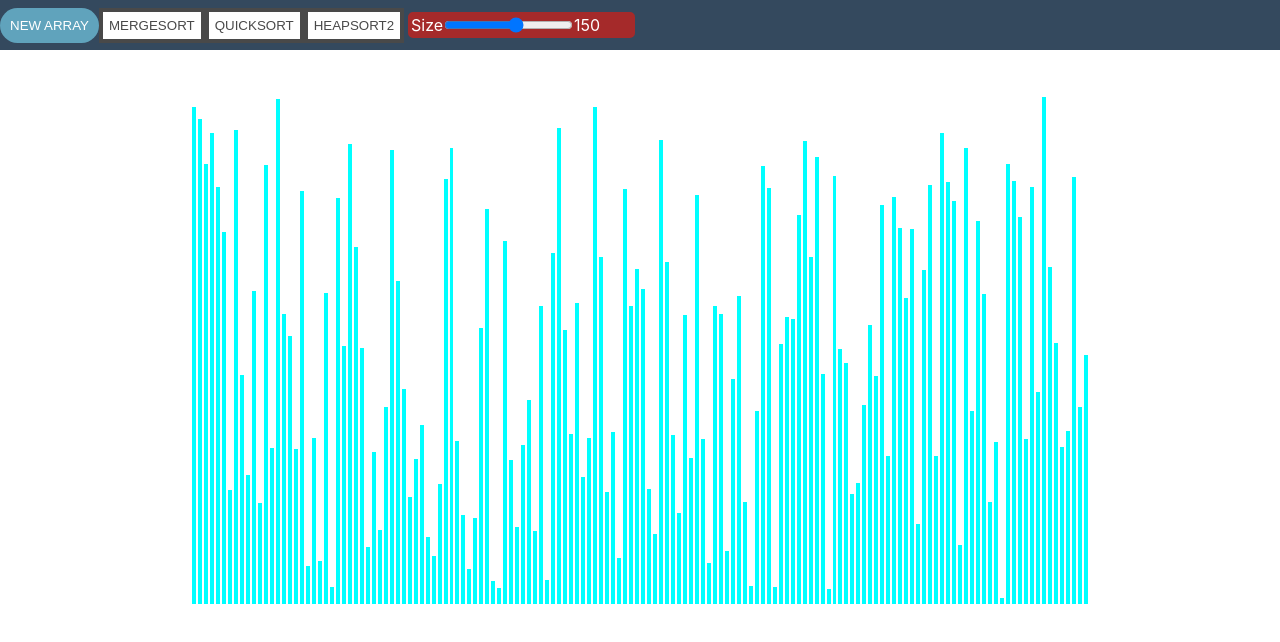
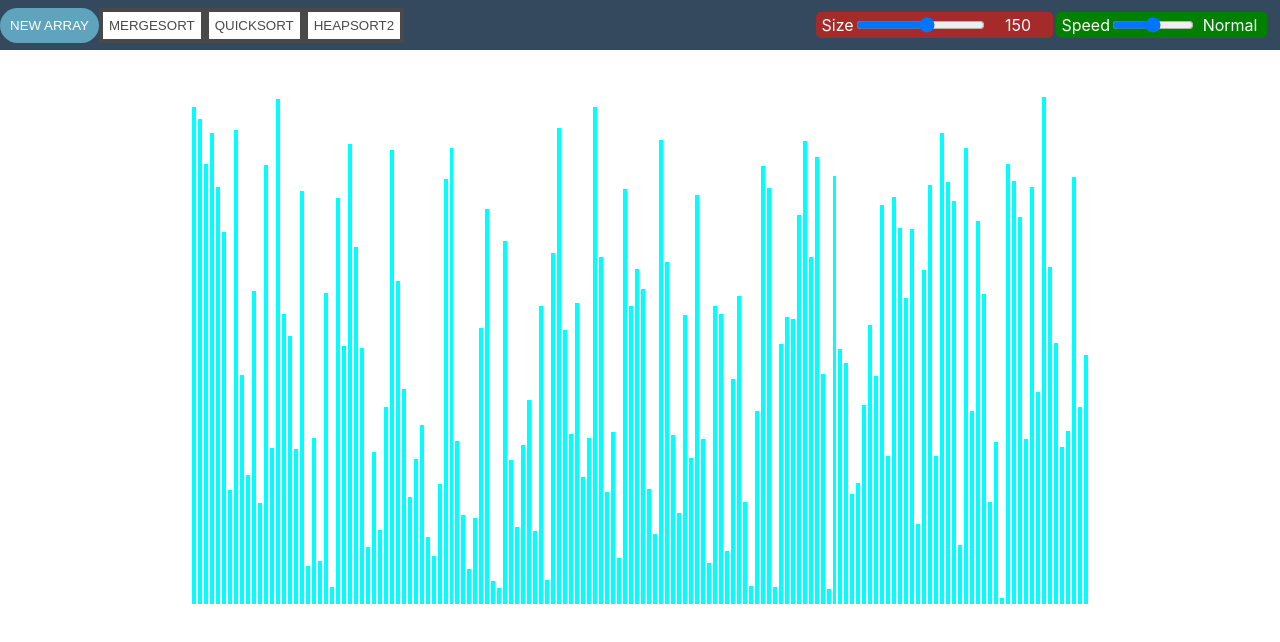
Before and after one commit to ichang1/sorting-visualizer, a React (Create React App) app in the folder sorting-visualizer/: page / in a window 1280 px wide. Shown: the top 642 px of the page. Built offline with nearby package versions, Linux system fonts and the light colour scheme.

Commit message:
made speed range

```diff
--- a/sorting-visualizer/src/SortingVisualizer/SortingVisualizer.js
+++ b/sorting-visualizer/src/SortingVisualizer/SortingVisualizer.js
@@ -15,7 +15,7 @@ const SortingVisualizer = () => {
 
   const [array, setArray] = useState([]);
   const [size, setSize] = useState(150);
-  const [speed, setSpeed] = useState(3);
+  const [speed, setSpeed] = useState(6);
   const [barWidth, setBarWidth] = useState(0.3466666);
 
   const barRefs = useRef([]);
@@ -35,6 +35,21 @@ const SortingVisualizer = () => {
     //change bar width
     const barWidth = sizeToBarWidth(n);
     setBarWidth(barWidth);
+  };
+
+  const sizeToSpeeds = () => {
+    //3 levels for speed
+    //slow, normal, fast
+    //scale speeds depending on size
+    //slow: 2, normal: 1, fast: 0
+
+    //slope is the speed for fast
+    // const slope = -(28 / 230) * size + 7460 / 230;
+    const slope = 500 / size;
+    const speed = (level) => {
+      return slope * level + slope;
+    };
+    return { slow: speed(2), normal: speed(1), fast: speed(0) };
   };
 
   const getRandomIntFromRange = (min, max) => {
@@ -155,7 +170,7 @@ const SortingVisualizer = () => {
         size={size}
         changeSize={changeSize}
         setSpeed={setSpeed}
-        speed={speed}
+        sizeToSpeeds={sizeToSpeeds}
       ></ToolBar>
       <div className="array-container">
         {array.map((val, idx) => (
--- a/sorting-visualizer/src/ToolBar/ToolBar.css
+++ b/sorting-visualizer/src/ToolBar/ToolBar.css
@@ -53,24 +53,56 @@
   transition: all 0.4s ease 0s;
 }
 
-#array-size {
-  color: white;
-  margin-left: -0.5%;
-  text-align: center;
-}
-
 #size-range-container {
-  margin-left: 0.3%;
+  margin-left: auto;
+  margin-right: 0%;
   border: 3px solid;
   border-radius: 5px;
   border-color: brown;
   background-color: brown;
   display: flex;
   text-align: center;
-  width: 17.3%;
+  width: 18%;
 }
 
 #size-range-title {
   color: white;
-  margin-right: -0.5%;
+  margin-left: 1%;
+  margin-right: 0%;
 }
+
+#array-size {
+  color: white;
+  margin-left: auto;
+  margin-right: auto;
+  text-align: center;
+}
+
+#speed-range-container {
+  margin-left: 0.3%;
+  margin-right: 1%;
+  border: 3px solid;
+  border-radius: 5px;
+  border-color: green;
+  background-color: green;
+  display: flex;
+  text-align: center;
+  width: 16%;
+}
+
+#speed-range-title {
+  color: white;
+  margin-left: 1%;
+  margin-right: 0%;
+}
+
+#change-speed {
+  width: 40%;
+}
+
+#speed-label {
+  color: white;
+  margin-left: auto;
+  margin-right: auto;
+  text-align: center;
+}
--- a/sorting-visualizer/src/ToolBar/ToolBar.js
+++ b/sorting-visualizer/src/ToolBar/ToolBar.js
@@ -8,21 +8,38 @@ const ToolBar = ({
   heapSort,
   size,
   changeSize,
-  speed,
   setSpeed,
+  sizeToSpeeds,
 }) => {
   const [isRunning, setIsRunning] = useState(false);
+  const [speeds, setSpeeds] = useState({});
+  const [speedLabel, setSpeedLabel] = useState("Normal");
   const sortAlgorithms = [mergeSort, quickSort, heapSort];
+  const levelToSpeed = { 0: "Fast", 1: "Normal", 2: "Slow" };
 
-  // const handleClick = (sort) => {
-  //   setIsRunning(!isRunning);
-  //   sort();
-  //   setIsRunning(false);
-  // };
+  const N = 2;
 
-  const handleChange = (e) => {
+  React.useEffect(() => {
+    const newSpeeds = sizeToSpeeds(size);
+    setSpeeds(newSpeeds);
+    setSpeed(newSpeeds[speedLabel.toLowerCase()]);
+  }, [size]);
+
+  const handleSizeChange = (e) => {
     const newSize = e.target.value;
     changeSize(parseInt(newSize));
+  };
+
+  const handleSpeedChange = (e) => {
+    //N - level to get actual level from range b/c lower actually means faster
+    const level = N - e.target.value;
+    //get the speed label
+    const label = levelToSpeed[level];
+    setSpeedLabel(label);
+    //to lowercase b/c the property names are lower case of the label name
+    // Ex: Fast -> fast
+    const newSpeed = speeds[label.toLowerCase()];
+    setSpeed(newSpeed);
   };
 
   return (
@@ -57,11 +74,25 @@ const ToolBar = ({
           max="250"
           step="10"
           defaultValue="150"
-          style={{ background: "red" }}
           disabled={isRunning ? "disabled" : null}
-          onChange={handleChange}
+          onChange={handleSizeChange}
         />
         <div id="array-size">{size}</div>
+      </div>
+
+      <div id="speed-range-container">
+        <div id="speed-range-title">Speed</div>
+        <input
+          id="change-speed"
+          type="range"
+          min="0"
+          max="2"
+          step="1"
+          defaultValue="1"
+          disabled={isRunning ? "disabled" : null}
+          onChange={handleSpeedChange}
+        />
+        <div id="speed-label">{speedLabel}</div>
       </div>
     </nav>
   );
```
